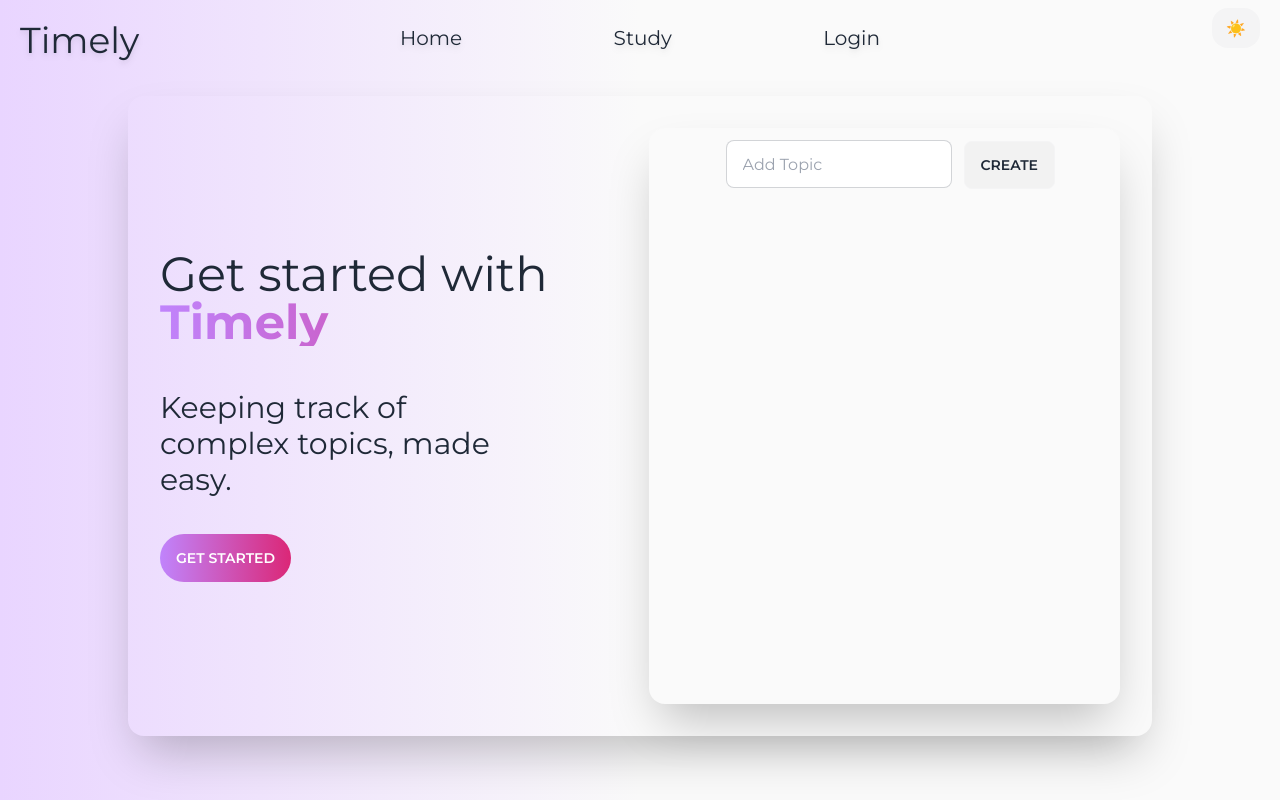
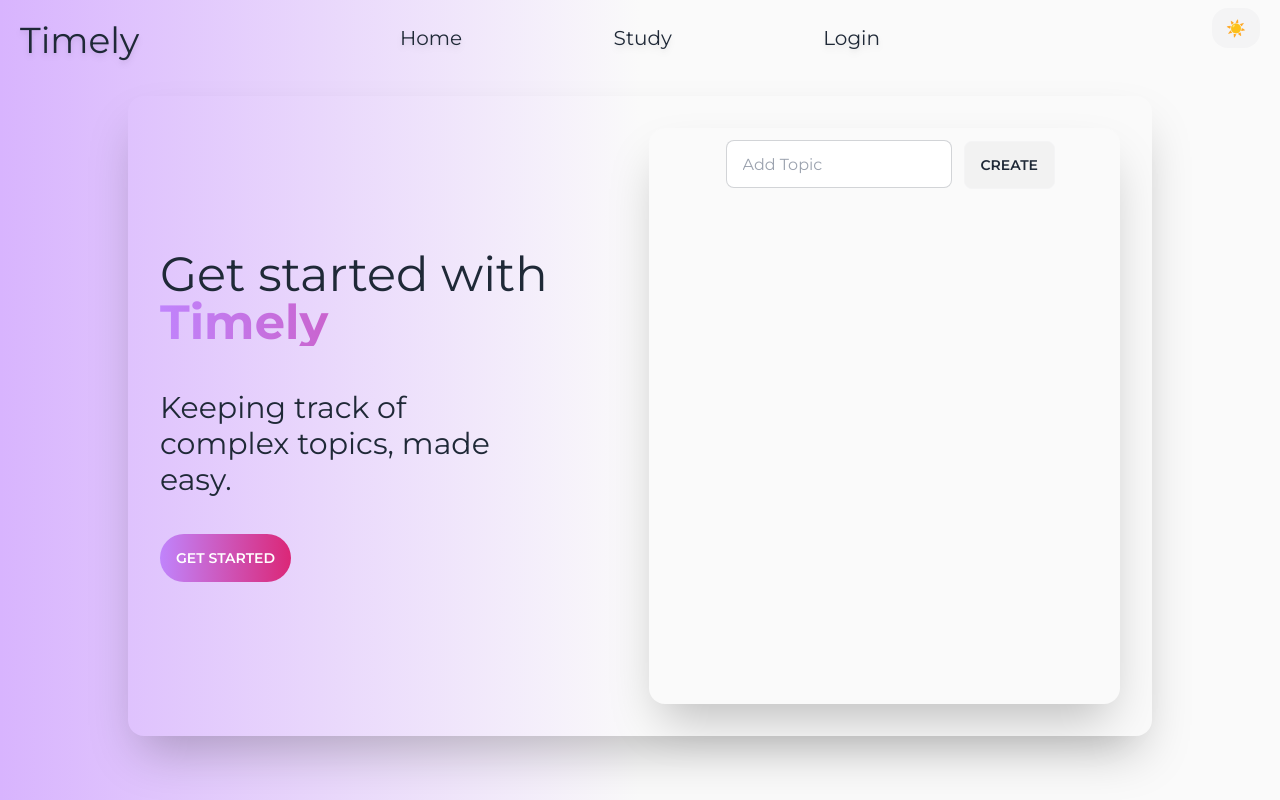
Before and after one commit to TopicTrackerReact/TopicTrackerReact, a Next.js app: page / in a window 1280 px wide. Built offline with nearby package versions, Linux system fonts and the light colour scheme; no server answers; the database is empty.

Commit message:
Fixes small background mistake of the background for container of text and sandbox not inheriting the background color (only was a problem in dark mode). Open to suggestions for what looks better

```diff
--- a/src/app/page.tsx
+++ b/src/app/page.tsx
@@ -11,7 +11,7 @@ export default function Landing() {
 
   return (
     <div className="bg-light dark:bg-dark w-screen h-100 pt-[6rem] pl-32 pr-32">
-      <div className="flex items-center w-100 h-[40rem] rounded-2xl shadow-2xl p-8 dark:bg-zinc-800 dark:shadow-gray-900">
+      <div className="flex items-center w-100 h-[40rem] rounded-2xl shadow-2xl p-8  dark:shadow-gray-900">
         <div className=" text-3xl min-w-xl max-w-xl flex flex-col justify-around h-[23rem] dark:text-white">
           <div className="h-[6.5rem] text-5xl ">
             <div className="">
--- a/tailwind.config.js
+++ b/tailwind.config.js
@@ -8,7 +8,7 @@ module.exports = {
   theme: {
     extend: {
       backgroundImage: {
-        light: 'linear-gradient(to right, rgb(233, 213, 255), rgb(250, 250, 250), rgb(250, 250, 250))',
+        light: 'linear-gradient(to right, rgb(216, 180, 254), rgb(250, 250, 250), rgb(250, 250, 250))',
         dark: 'linear-gradient(to right, rgb(88, 28, 135), rgb(38, 38, 38), rgb(38, 38, 38))'
       },
       fontFamily: {},
```
